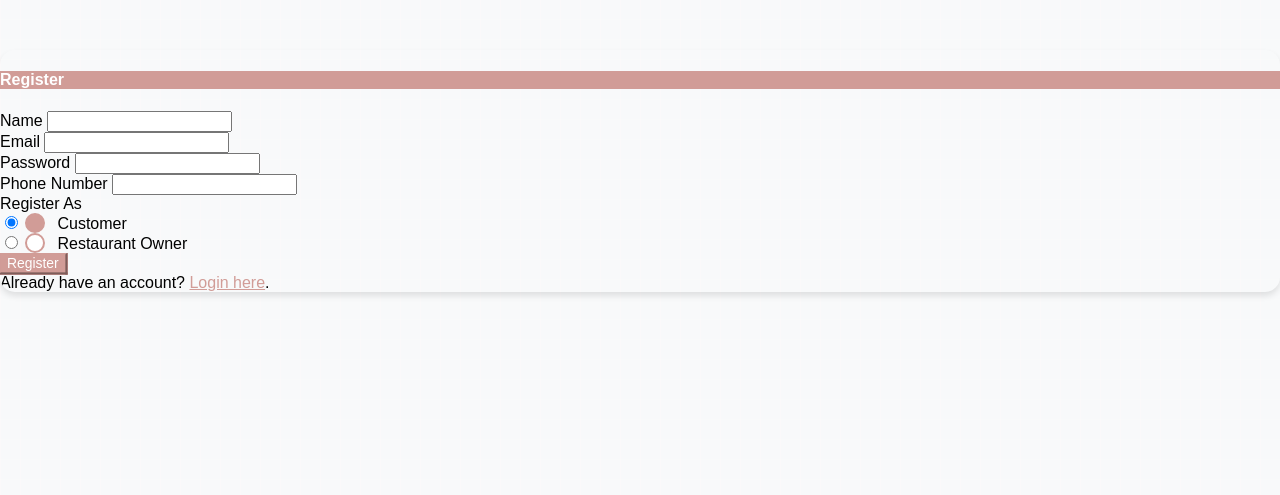
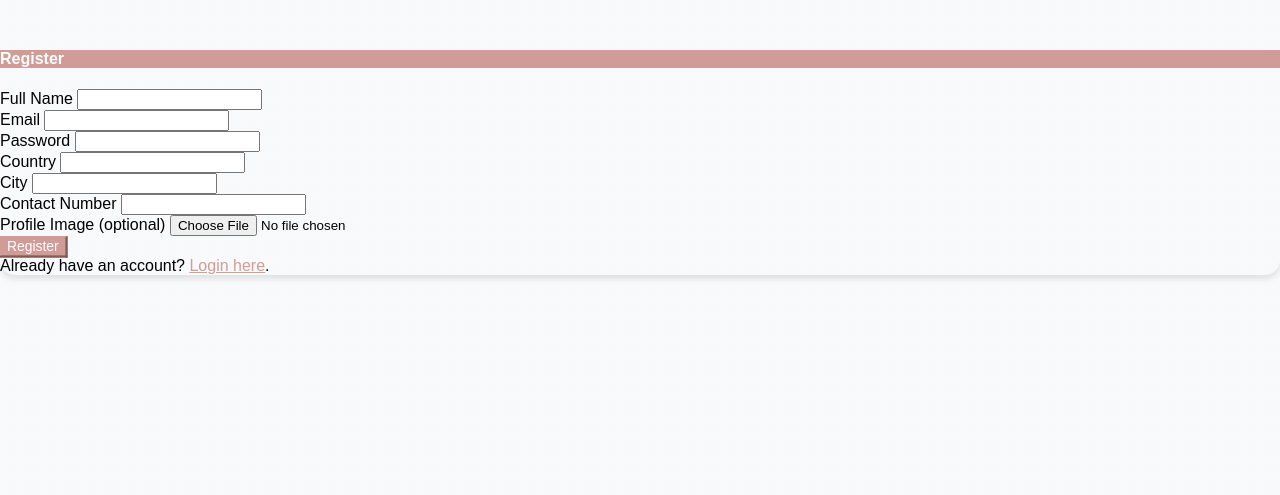
Before and after one commit to Fouvle/ecomTasteOf, a PHP site: page /login/register.php in a window 1280 px wide. Shown: the top 495 px of the page. Run offline with PHP 8.4, Linux system fonts and the light colour scheme; some libraries are stand-ins or nearby versions.

Commit message:
Update register.php

```diff
--- a/login/register.php
+++ b/login/register.php
@@ -2,7 +2,7 @@
 <html lang="en">
 <head>
   <meta charset="UTF-8">
-    <title> Register</title>
+  <title>Register</title>
   <style>
     .btn-custom {
       background-color: #D19C97;
@@ -10,114 +10,42 @@
       color: #fff;
       transition: background-color 0.3s, border-color 0.3s;
     }
-
     .btn-custom:hover {
       background-color: #b77a7a;
       border-color: #b77a7a;
     }
-
-        .highlight {
-            color: #D19C97;
-            transition: color 0.3s;
-        }
-
-        .highlight:hover {
-            color: #b77a7a;
-        }
+    .highlight { color: #D19C97; transition: color 0.3s; }
+    .highlight:hover { color: #b77a7a; }
 
     body {
-            /* Base background color */
       background-color: #f8f9fa;
-
-            /* Gradient-like grid using repeating-linear-gradients */
       background-image:
-                repeating-linear-gradient(0deg,
-                    #7ab793ff,
-                    #b77a7a 1px,
-                    transparent 1px,
-                    transparent 20px),
-                repeating-linear-gradient(90deg,
-                    #b77a7a,
-                    #b77a7a 1px,
-                    transparent 1px,
-                    transparent 20px),
-                linear-gradient(rgba(183, 122, 122, 0.1),
-                    rgba(183, 122, 122, 0.1));
-
-            /* Blend the gradients for a subtle overlay effect */
+        repeating-linear-gradient(0deg, #7ab793ff, #b77a7a 1px, transparent 1px, transparent 20px),
+        repeating-linear-gradient(90deg, #b77a7a, #b77a7a 1px, transparent 1px, transparent 20px),
+        linear-gradient(rgba(183, 122, 122, 0.1), rgba(183, 122, 122, 0.1));
       background-blend-mode: overlay;
-
-            /* Define the size of the grid */
       background-size: 20px 20px;
-
-            /* Ensure the background covers the entire viewport */
       min-height: 100vh;
       margin: 0;
-            padding: 0;
       font-family: Arial, sans-serif;
     }
 
-        .register-container {
-            margin-top: 50px;
+    .register-container { margin-top: 50px; }
+    .card { border: none; border-radius: 15px; box-shadow: 0 4px 6px rgba(0,0,0,0.1); }
+    .card-header { background-color: #D19C97; color: #fff; }
+
+    .animate-pulse-custom { animation: pulse 2s infinite; }
+    @keyframes pulse {
+      0%, 100% { transform: scale(1); }
+      50% { transform: scale(1.05); }
     }
 
-        .card {
-            border: none;
-            border-radius: 15px;
-            overflow: hidden;
-            box-shadow: 0 4px 6px rgba(0, 0, 0, 0.1);
-        }
-
-        .card-header {
-            background-color: #D19C97;
-            color: #fff;
-        }
-
-        .custom-radio .form-check-input:checked+.form-check-label::before {
-            background-color: #D19C97;
-            border-color: #D19C97;
-        }
-
-        .form-check-label {
-            position: relative;
-            padding-left: 2rem;
-            cursor: pointer;
-        }
-
-        .form-check-label::before {
-            content: "";
-            position: absolute;
-            left: 0;
-            top: 50%;
-            transform: translateY(-50%);
-            width: 1rem;
-            height: 1rem;
-            border: 2px solid #D19C97;
-            border-radius: 50%;
-            background-color: #fff;
-            transition: background-color 0.3s, border-color 0.3s;
-        }
-
-        .form-check-input:focus+.form-check-label::before {
-            box-shadow: 0 0 0 0.2rem rgba(209, 156, 151, 0.5);
-        }
-
-        .animate-pulse-custom {
-            animation: pulse 2s infinite;
-        }
-
-        @keyframes pulse {
-            0% {
-                transform: scale(1);
-            }
-
-            50% {
-                transform: scale(1.05);
-            }
-
-            100% {
-                transform: scale(1);
-            }
+    /* Loading spinner */
+    .loading-spinner {
+      display: none;
+      margin-top: 15px;
+      text-align: center;
+      color: #D19C97;
     }
   </style>
 </head>
@@ -131,37 +59,51 @@
             <h4>Register</h4>
           </div>
           <div class="card-body">
-                        <form method="POST" action="" class="mt-4" id="register-form">
+            <!-- No action attribute (handled in register.js) -->
+            <form method="POST" id="register-form" enctype="multipart/form-data" class="mt-4">
+
               <div class="mb-3">
-                                <label for="name" class="form-label">Name <i class="fa fa-user"></i></label>
-                                <input type="text" class="form-control animate__animated animate__fadeInUp" id="name" name="name" required>
+                <label for="name" class="form-label">Full Name <i class="fa fa-user"></i></label>
+                <input type="text" class="form-control" id="name" name="name" required maxlength="100">
               </div>
+
               <div class="mb-3">
                 <label for="email" class="form-label">Email <i class="fa fa-envelope"></i></label>
-                                <input type="email" class="form-control animate__animated animate__fadeInUp" id="email" name="email" required>
+                <input type="email" class="form-control" id="email" name="email" required maxlength="100">
               </div>
+
               <div class="mb-3">
                 <label for="password" class="form-label">Password <i class="fa fa-lock"></i></label>
-                                <input type="password" class="form-control animate__animated animate__fadeInUp" id="password" name="password" required>
+                <input type="password" class="form-control" id="password" name="password" required minlength="6">
               </div>
+
               <div class="mb-3">
-                                <label for="phone_number" class="form-label">Phone Number <i class="fa fa-phone"></i></label>
-                                <input type="text" class="form-control animate__animated animate__fadeInUp" id="phone_number" name="phone_number" required>
+                <label for="country" class="form-label">Country <i class="fa fa-flag"></i></label>
+                <input type="text" class="form-control" id="country" name="country" required maxlength="50">
               </div>
-                            <div class="mb-4">
-                                <label class="form-label">Register As</label>
-                                <div class="d-flex justify-content-start">
-                                    <div class="form-check me-3 custom-radio">
-                                        <input class="form-check-input" type="radio" name="role" id="customer" value="1" checked>
-                                        <label class="form-check-label" for="customer">Customer</label>
+
+              <div class="mb-3">
+                <label for="city" class="form-label">City <i class="fa fa-building"></i></label>
+                <input type="text" class="form-control" id="city" name="city" required maxlength="50">
               </div>
-                                    <div class="form-check custom-radio">
-                                        <input class="form-check-input" type="radio" name="role" id="owner" value="2">
-                                        <label class="form-check-label" for="owner">Restaurant Owner</label>
+
+              <div class="mb-3">
+                <label for="phone_number" class="form-label">Contact Number <i class="fa fa-phone"></i></label>
+                <input type="text" class="form-control" id="phone_number" name="phone_number" required pattern="^[0-9]{7,15}$">
               </div>
+
+              <div class="mb-3">
+                <label for="image" class="form-label">Profile Image (optional)</label>
+                <input type="file" class="form-control" id="image" name="image" accept="image/*">
               </div>
+
+              <!-- Hidden user role, defaults set in backend (SQL level) -->
+              <input type="hidden" name="role" value="2">
+
+              <button type="submit" class="btn btn-custom w-100 animate-pulse-custom">Register</button>
+              <div class="loading-spinner" id="loading-spinner">
+                <i class="fa fa-spinner fa-spin"></i> Processing...
               </div>
-                            <button type="submit" class="btn btn-custom w-100 animate-pulse-custom">Register</button>
             </form>
           </div>
           <div class="card-footer text-center">
@@ -172,10 +114,12 @@
     </div>
   </div>
 
+  <!-- Bootstrap + jQuery + SweetAlert -->
   <script src="https://cdn.jsdelivr.net/npm/bootstrap@5.3.0/dist/js/bootstrap.bundle.min.js"></script>
   <script src="https://code.jquery.com/jquery-3.6.0.min.js"></script>
   <script src="https://cdn.jsdelivr.net/npm/sweetalert2@11"></script>
-    <script src="../js/register.js">
-    </script>
+
+  <!-- Register logic -->
+  <script src="../js/register.js"></script>
 </body>
 </html>
```
Lines whose indentation alone changed are shown as unchanged.
